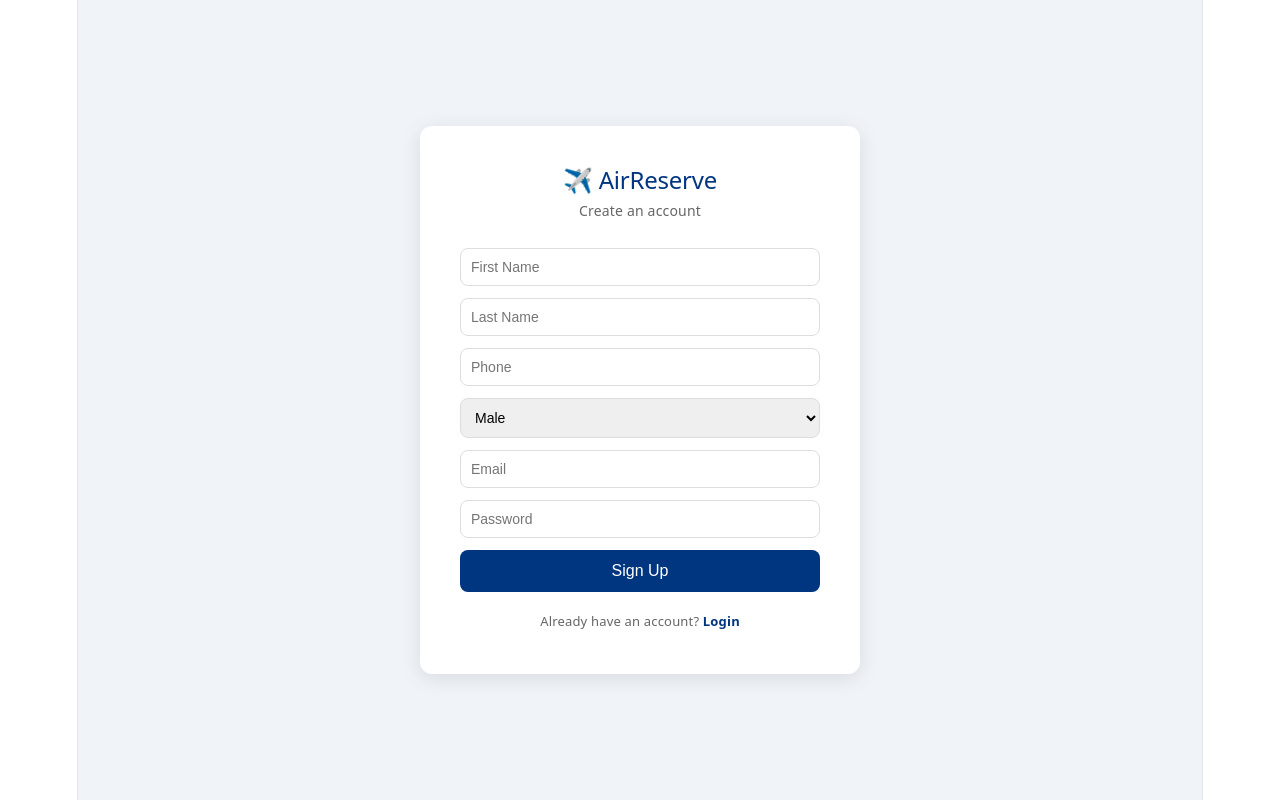
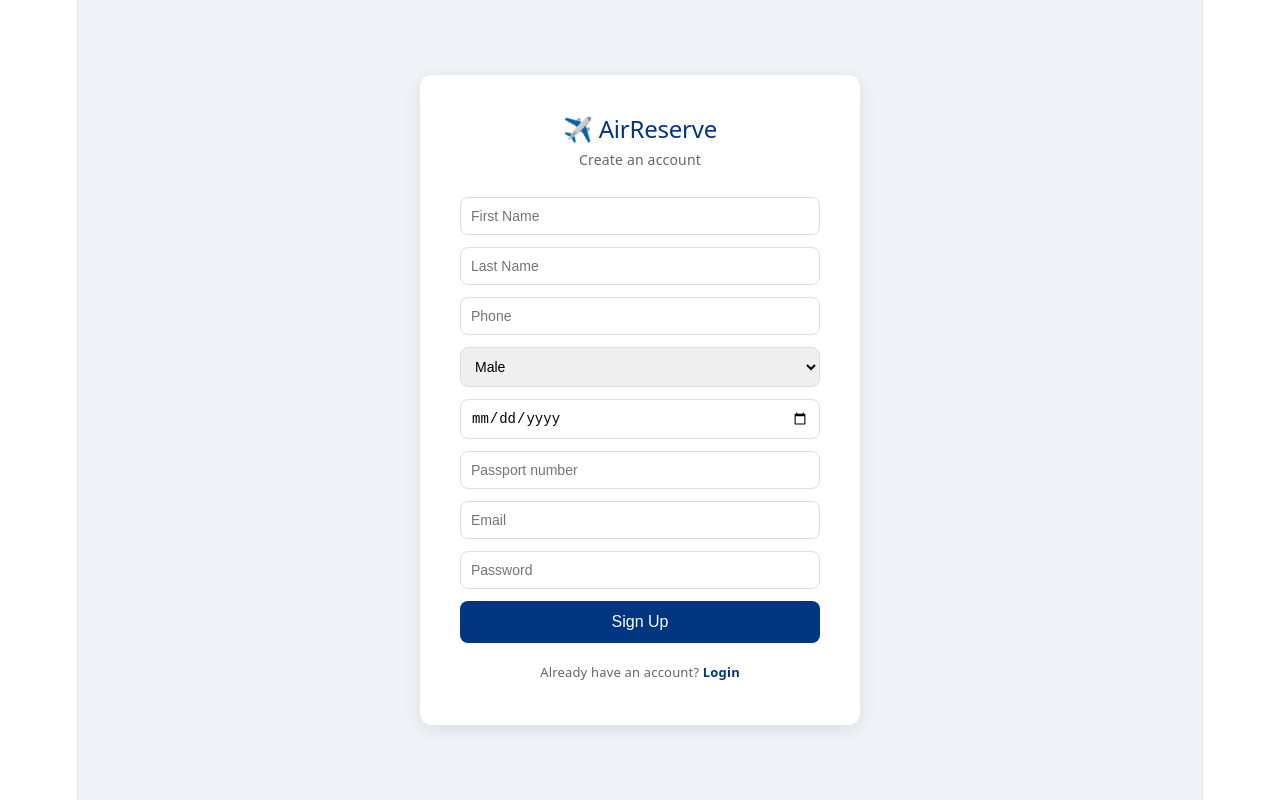
Before and after one commit to Nafis266/airline-reservation-system, a React (Vite) app: page / in a window 1280 px wide. Both pictures are taken after a click on the element "Sign Up". Built offline with nearby package versions, Linux system fonts and the light colour scheme; no server answers.

Commit message:
added dob and passnum in login

```diff
--- a/src/pages/FlightList.jsx
+++ b/src/pages/FlightList.jsx
@@ -55,12 +55,12 @@ function FlightList() {
     <div style={{ padding: "30px", fontFamily: "Arial" }}>
       <div style={{ display: "flex", justifyContent: "space-between", alignItems: "center", marginBottom: "20px" }}>
         <h1 style={{ color: "#003580" }}>Available Flights</h1>
-        <button onClick={handleLogout} style={{ padding: "8px 16px", backgroundColor: "#dc3545", color: "white", border: "none", borderRadius: "8px", cursor: "pointer" }}>
+        <button onClick={handleLogout} style={{ padding: "8px 16px", backgroundColor: "#dc3545", color: "white", border: "none",cursor: "pointer" }}>
           Logout
         </button>
       </div>
 
-      {booked && <p style={{ backgroundColor: "#d4edda", padding: "12px", borderRadius: "8px", color: "#155724" }}>✅ Flight booked successfully!</p>}
+      {booked && <p style={{ backgroundColor: "#d4edda", padding: "12px", color: "#155724" }}>Flight booked successfully!</p>}
 
       <table style={{ width: "100%", borderCollapse: "collapse" }}>
         <thead style={{ backgroundColor: "#003580", color: "white" }}>
--- a/src/pages/Login.jsx
+++ b/src/pages/Login.jsx
@@ -11,6 +11,8 @@ function Login({ onLogin }) {
   const [gender, setGender] = useState("Male")
   const [error, setError] = useState("")
   const [loading, setLoading] = useState(false)
+  const [dob, setDob] = useState("")
+  const [passnum, setPassnum] = useState("")
 
   const handleSubmit = async () => {
     setLoading(true)
@@ -35,6 +37,8 @@ function Login({ onLogin }) {
           email: email,
           phone: phone,
           gender: gender,
+          date_of_birth: dob,
+          passport_number: passnum,
         })
 
       if (passengerError) {
@@ -91,8 +95,26 @@ function Login({ onLogin }) {
               <option value="Female">Female</option>
               <option value="Other">Other</option>
             </select>
+
+            <input
+              style={styles.input}
+              type="date"
+              placeholder="date of birth"
+              value={dob}
+              onChange={(e) => setDob(e.target.value)}
+            />
+
+            <input
+              style={styles.input}
+              type="text"
+              placeholder="Passport number"
+              value={passnum}
+              onChange={(e) => setPassnum(e.target.value)}
+            />
+
           </>
         )}
+
 
         <input
           style={styles.input}
```
